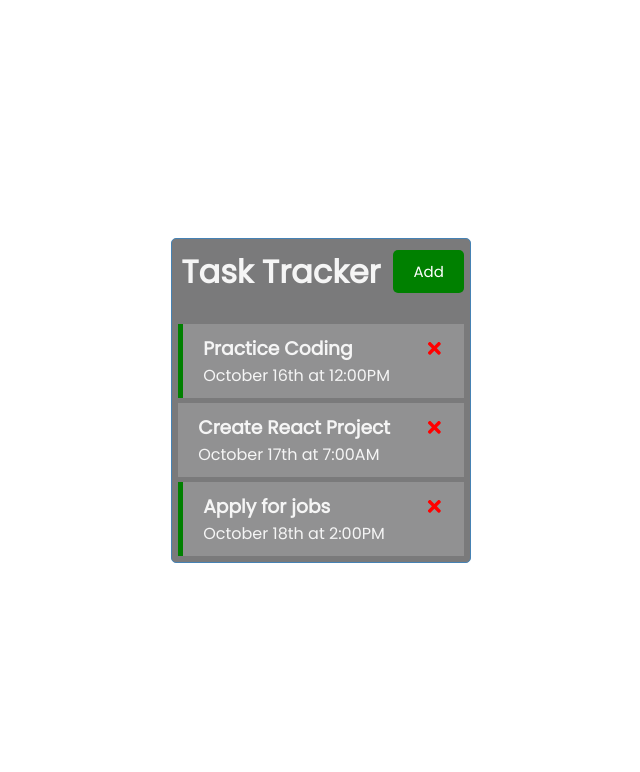
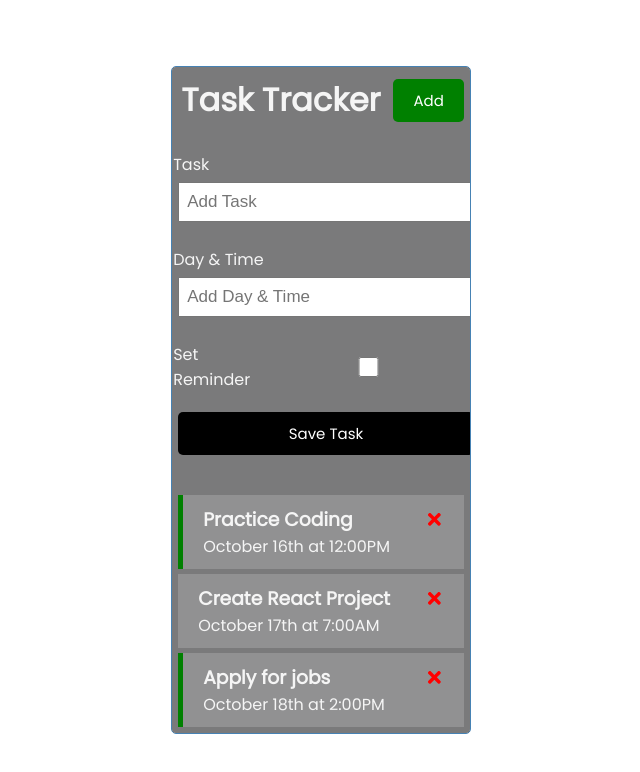
Before and after one commit to traviscult/task-tracker, a React (Create React App) app: page / in a window 1280 px wide. Shown: the top 772 px of the page, without its empty margins (319-959 px from the left). Built offline with nearby package versions, Linux system fonts and the light colour scheme.

Commit message:
added addtask form to app js

```diff
--- a/src/App.js
+++ b/src/App.js
@@ -1,6 +1,7 @@
 import React, { useState } from "react";
 import { Header } from "./components/Header";
 import { Tasks } from "./components/Tasks";
+import AddTask from "./components/AddTask";
 
 function App() {
   const [tasks, setTasks] = useState([
@@ -39,6 +40,7 @@
   return (
     <div className="container">
       <Header />
+      <AddTask />
       {tasks.length > 0 ? (
         <Tasks tasks={tasks} onDelete={deleteTask} onToggle={toggleReminder} />
       ) : (
--- a/src/components/AddTask.js
+++ b/src/components/AddTask.js
@@ -1,7 +1,21 @@
-import React from "react";
-
 const AddTask = () => {
-  return <div>AddTask</div>;
+  return (
+    <form className="add-form">
+      <div className="form-control">
+        <label>Task</label>
+        <input type="text" placeholder="Add Task"></input>
+      </div>
+      <div className="form-control">
+        <label>Day & Time</label>
+        <input type="text" placeholder="Add Day & Time"></input>
+      </div>
+      <div className="form-control form-control-check">
+        <label>Set Reminder</label>
+        <input type="checkbox"></input>
+      </div>
+      <input type="submit" value="Save Task" className="btn btn-block"></input>
+    </form>
+  );
 };
 
 export default AddTask;
```
